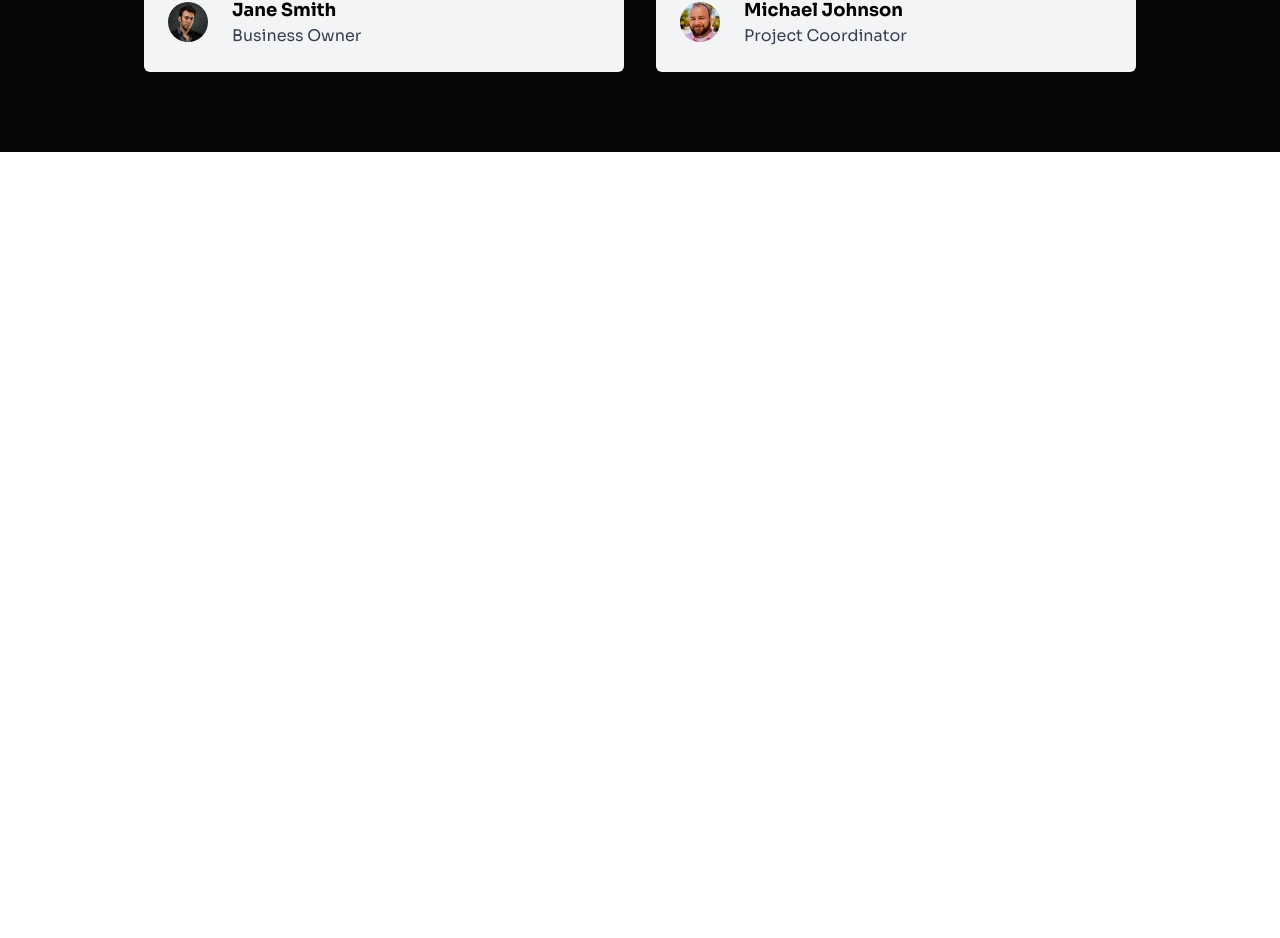
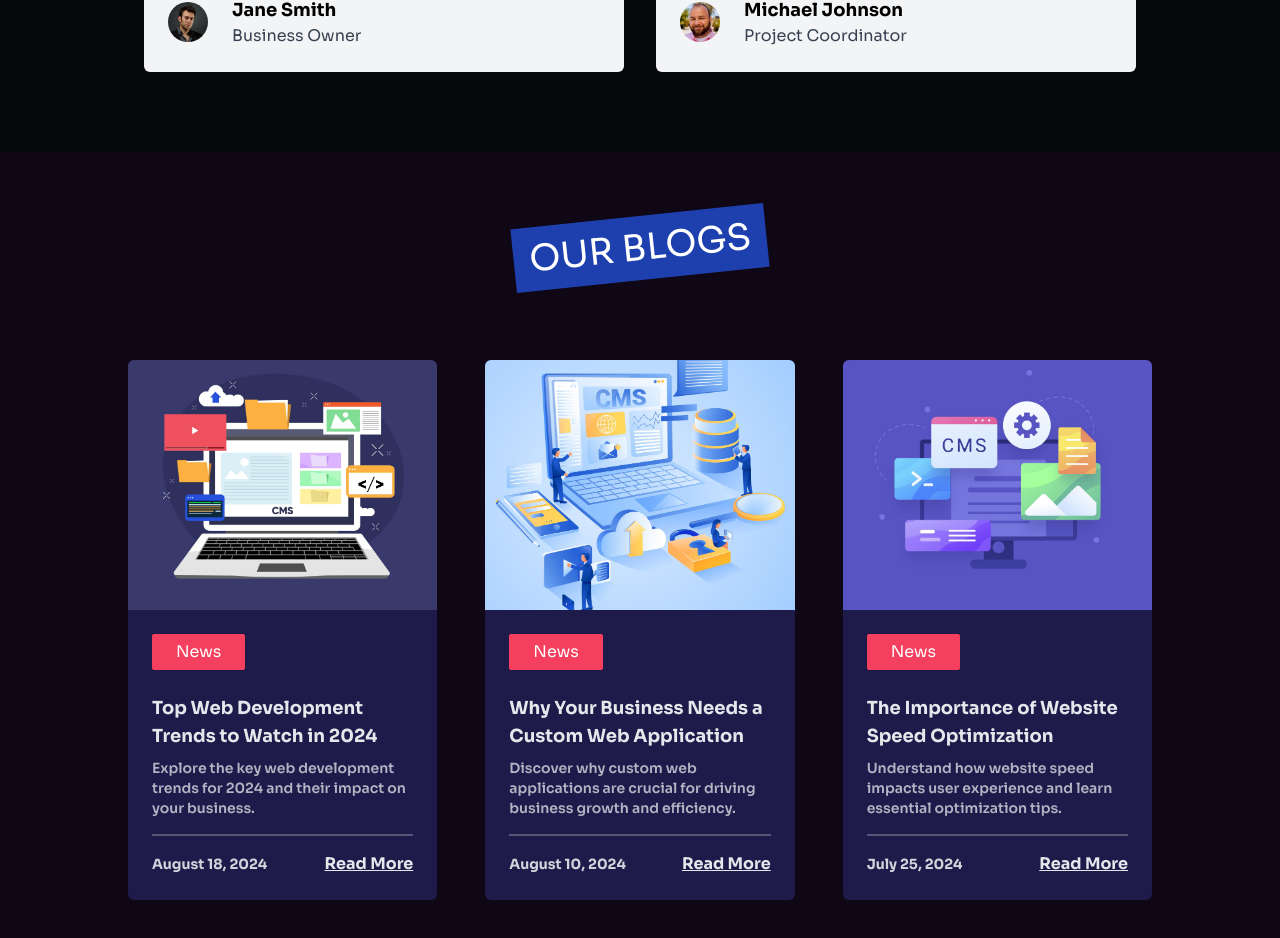
Before and after one commit to GarimaUttam/my_Portfolio, a Next.js app: page / in a window 1280 px wide. Shown: the part 5926-6864 px from the top of the page. Before the commit the page ends 6078 px from the top, so only its background shows below. Built offline with nearby package versions, Linux system fonts and the light colour scheme.

Commit message:
Blog Section done

```diff
--- /dev/null
+++ b/components/Home/Blog/Blog.tsx
@@ -0,0 +1,22 @@
+import SectionHeading from '@/components/Helper/SectionHeading'
+import { blogs } from '@/Data/data'
+import React from 'react'
+import BlogCard from './BlogCard'
+
+const Blog = () => {
+  return (
+      <div className='pt-16 pb-16 bg-[#0f0715]'>
+          <SectionHeading>Our Blogs</SectionHeading>
+          <div className='w-[80%] mx-auto mt-20 grid grid-cols-1 md:grid-cols-1 xl:grid-cols-3 gap-12 items-center '>
+              {blogs.map((blog) => {
+                    return <div key={blog.id}>
+                        {/* blogCard */}
+                        <BlogCard blog = {blog} />
+                    </div>
+              })}
+          </div>
+    </div>
+  )
+}
+
+export default Blog
--- /dev/null
+++ b/components/Home/Blog/BlogCard.tsx
@@ -0,0 +1,40 @@
+import Image from "next/image";
+import React from "react";
+
+// define props type
+type Props = {
+  blog: {
+    id: number;
+    title: string;
+    summary: string;
+    date: string;
+    image: string;
+  };
+};
+
+const BlogCard = ({ blog }: Props) => {
+  const { date, image, summary, title } = blog;
+  return (
+    <div className="bg-indigo-950 rounded-md overflow-hidden">
+      <Image
+        src={image}
+        alt={title}
+        width={300}
+        height={300}
+        className="w-full h-[250px] object-cover"
+          />
+          <div className="p-6">
+              <p className="rounded-sm px-6 py-1.5 bg-rose-500 text-white w-fit">News</p>
+              <h1 className="sm:text-lg text-base cursor-pointer hover:text-gray-100 hover:underline transition-all duration-200 mt-6 mb-2 text-gray-200 leading-[1.6rem] font-bold">{title}</h1>
+              <p className="text-sm font-semibold text-opacity-70 text-gray-100">{summary}</p>
+              <div className="mt-4 mb-4 w-full h-[1.5px] bg-gray-400 opacity-45"></div>
+              <div className="flex items-center justify-between">
+                  <h1 className="text-sm text-gray-300 font-bold">{date}</h1>
+                    <button className="text-base hover:text-rose-500 text-gray-200 underline font-bold">Read More</button>
+              </div>
+          </div>
+    </div>
+  );
+};
+
+export default BlogCard;
--- a/components/Home/Home.tsx
+++ b/components/Home/Home.tsx
@@ -5,6 +5,7 @@
 import Project from './Project/Project'
 import Skills from './Skills/Skills'
 import Reviews from './Reviews/Reviews'
+import Blog from './Blog/Blog'
 
 const Home = () => {
   return (
@@ -15,6 +16,7 @@
       <Project />
       <Skills />
       <Reviews />
+      <Blog />
       </div>
   )
 }
```
